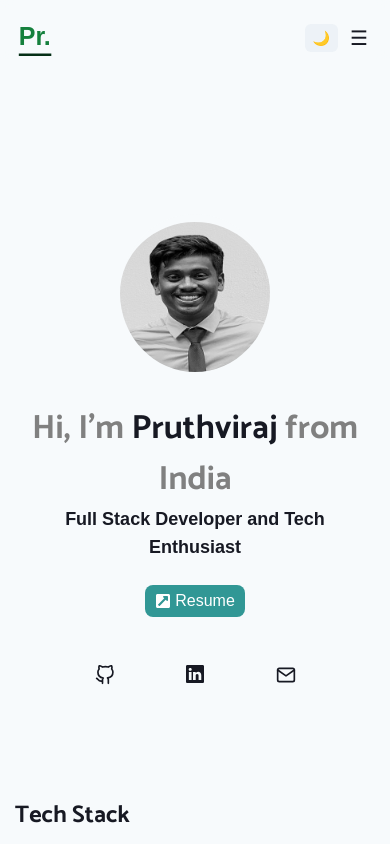
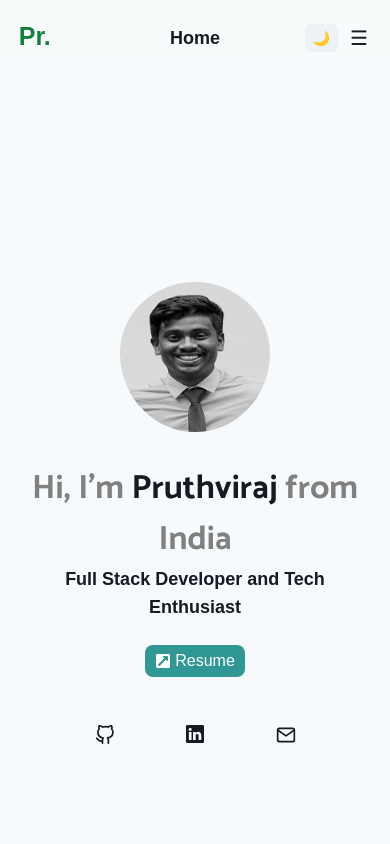
Before and after one commit to pruthviiiii/Mywebpage, a React (Create React App) app: page / in a window 390 px wide. Shown: the top 844 px of the page. Built offline with nearby package versions, Linux system fonts and the light colour scheme; a web font is replaced by a local one.

Commit message:
mobile version header update

```diff
--- a/src/App.js
+++ b/src/App.js
@@ -4,7 +4,15 @@ import Home from "./Home";
 import About from "./Components/About";
 import Project from "./Components/Project";
 import HobbiesandInterests from "./Components/HobbiesandInterests";
-import { BrowserRouter as Router, Route, Link, Routes, NavLink } from "react-router-dom";
+import { BrowserRouter as Router, Route, Link, Routes, NavLink, useLocation } from "react-router-dom";
+
+function AppWrapper() {
+  return (
+    <Router>
+      <App />
+    </Router>
+  );
+}
 
 function App() {
   const [darkmode, setDarkmode] = useState(false);
@@ -21,33 +29,82 @@ function App() {
     });
   };
 
+  // Get the current path
+  const location = useLocation();
+
+  // Function to return page title based on path
+  const getTitle = () => {
+    const path = location.pathname;
+    if (path === "/") return "Home";
+    if (path === "/about") return "About";
+    if (path === "/projects") return "Projects";
+    if (path === "/Hobbies") return "Hobbies & Interests";
+    return "";
+  };
+
   return (
     <div className={`App ${darkmode && "dark"}`}>
       <div className="bg-light-modeC dark:bg-Dark-modeC text-Dark-text dark:text-light-text">
-        <Router>
         <div className="transition-colors">
-            <nav className="navdetail flex bg-nav-light dark:bg-nav-dark gap-2 p-4 relative">
-              <div className="flex-1 flex justify-between items-center">
-                {/* Logo */}
+          {/* Navigation */}
+          <nav
+            className={`
+              navdetail flex items-center justify-between
+              bg-nav-light dark:bg-nav-dark gap-2 p-4 relative
+              sm:static fixed top-0 w-full z-50
+            `}
+          >
+            {/* Left Logo */}
             <div className="flex-none">
               <NavLink
                 to="/"
                 onClick={scrollUp2}
                 className={({ isActive }) =>
-                      `relative text-xl transition-all duration-200
-                      font-bold inline-block
+                  `relative text-xl font-bold inline-block transition-all duration-200
                   hover:scale-125 hover:text-green-700
-                      after:content-[''] after:absolute after:left-0 after:bottom-[-2px]
-                      after:w-0 after:h-[2px] after:bg-green-950 after:transition-all after:duration-300
-                      hover:after:w-full
-                      ${isActive ? "scale-125 text-green-700 after:w-full" : ""}`
+                  ${isActive ? "scale-125 text-green-700" : ""}`
                 }
               >
                 Pr.
               </NavLink>
             </div>
 
-                {/* Links (Desktop Only) */}
+            {/* Centered Mobile Title (Dynamic) */}
+            <div className="block sm:hidden absolute left-1/2 transform -translate-x-1/2 text-lg font-semibold">
+              {getTitle()}
+            </div>
+
+            {/* Right (Darkmode & Burger) */}
+            <div className="flex sm:hidden items-center gap-3">
+              {/* Mobile Dark Mode Toggle */}
+              <div className="flex-none font-semibold text-sm">
+                {darkmode ? (
+                  <div
+                    className="flex gap-2 px-2 py-1 rounded-md cursor-pointer bg-[rgba(255,255,255,0.08)]"
+                    onClick={() => setDarkmode(false)}
+                  >
+                    🌞
+                  </div>
+                ) : (
+                  <div
+                    className="flex gap-2 px-2 py-1 rounded-md cursor-pointer bg-[#edf2f7]"
+                    onClick={() => setDarkmode(true)}
+                  >
+                    🌙
+                  </div>
+                )}
+              </div>
+
+              {/* Burger Menu */}
+              <button
+                onClick={() => setMenue(!menue)}
+                className="text-xl focus:outline-none"
+              >
+                ☰
+              </button>
+            </div>
+
+            {/* Desktop Links */}
             <div className="router flex-1 justify-evenly font-semibold text-light-head hidden sm:flex">
               <NavLink
                 to="/about"
@@ -65,7 +122,7 @@ function App() {
               </NavLink>
 
               <NavLink
-                    to="/Projects"
+                to="/projects"
                 onClick={scrollUp2}
                 className={({ isActive }) =>
                   `relative text-lg transition-all duration-200
@@ -113,40 +170,9 @@ function App() {
                 </div>
               )}
             </div>
-
-                {/* Mobile Buttons: Dark Mode & Burger */}
-                <div className="flex sm:hidden items-center gap-3">
-                  {/* Mobile Dark Mode Toggle */}
-                  <div className="flex-none font-semibold text-sm">
-                    {darkmode ? (
-                      <div
-                        className="flex gap-2 px-2 py-1 rounded-md cursor-pointer bg-[rgba(255,255,255,0.08)]"
-                        onClick={() => setDarkmode(false)}
-                      >
-                        🌞
-                      </div>
-                    ) : (
-                      <div
-                        className="flex gap-2 px-2 py-1 rounded-md cursor-pointer bg-[#edf2f7]"
-                        onClick={() => setDarkmode(true)}
-                      >
-                        🌙
-                      </div>
-                    )}
-                  </div>
-
-                  {/* Burger Menu Button */}
-                  <button
-                    onClick={() => setMenue(!menue)}
-                    className="text-xl focus:outline-none"
-                  >
-                    ☰
-                  </button>
-                </div>
-              </div>
           </nav>
 
-            {/* Burger Menu Content (Mobile Only) */}
+          {/* Mobile Burger Menu Content */}
           {menue && (
             <div className="burgermenue sm:hidden fixed top-0 left-0 w-full h-full bg-[rgba(0,0,0,0.5)] z-50">
               <div className="menu-box pt-[20vh] flex flex-col items-center gap-[10vh] text-2xl sm:text-3xl bg-[#f6f6f6] dark:bg-[#1a202c] text-Dark-text dark:text-light-text h-full">
@@ -191,7 +217,7 @@ function App() {
           )}
 
           {/* Main Content */}
-            <div className="containerr">
+          <div className="containerr mt-[60px] sm:mt-0">
             <Routes>
               <Route path="/" element={<Home />} />
               <Route path="/about" element={<About />} />
@@ -220,10 +246,9 @@ function App() {
             </footer>
           </div>
         </div>
-        </Router>
       </div>
     </div>
   );
 }
 
-export default App;
+export default AppWrapper;
```
Lines whose indentation alone changed are shown as unchanged.
